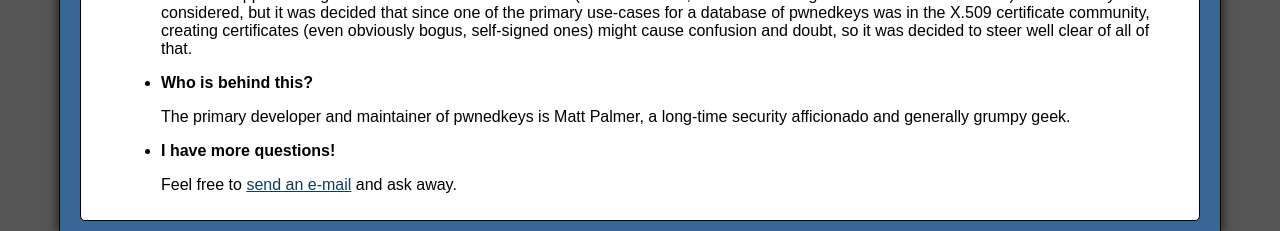
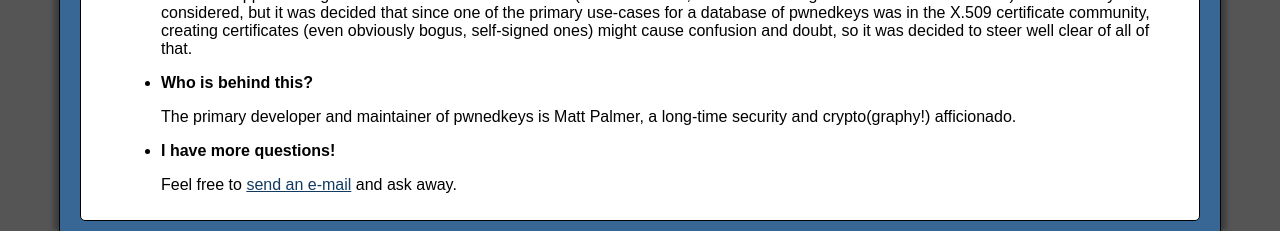
Before and after one commit to pwnedkeys/pwnedkeys-site, a Jekyll site: the page built from faq.md, in a window 1280 px wide. Shown: the part 995-1226 px from the top of the page. Built offline with Jekyll 4.4.1, drawn with Linux system fonts in a browser that asks for light colours.

Commit message:
Adjust my bio slightly

```diff
--- a/faq.md
+++ b/faq.md
@@ -78,7 +78,7 @@ You've got questions?  This FAQ (might) have answers!
 * **Who is behind this?**
 
   The primary developer and maintainer of pwnedkeys is Matt Palmer, a long-time
-  security afficionado and generally grumpy geek.
+  security and crypto(graphy!) afficionado.
 
 * **I have more questions!**
 
```
